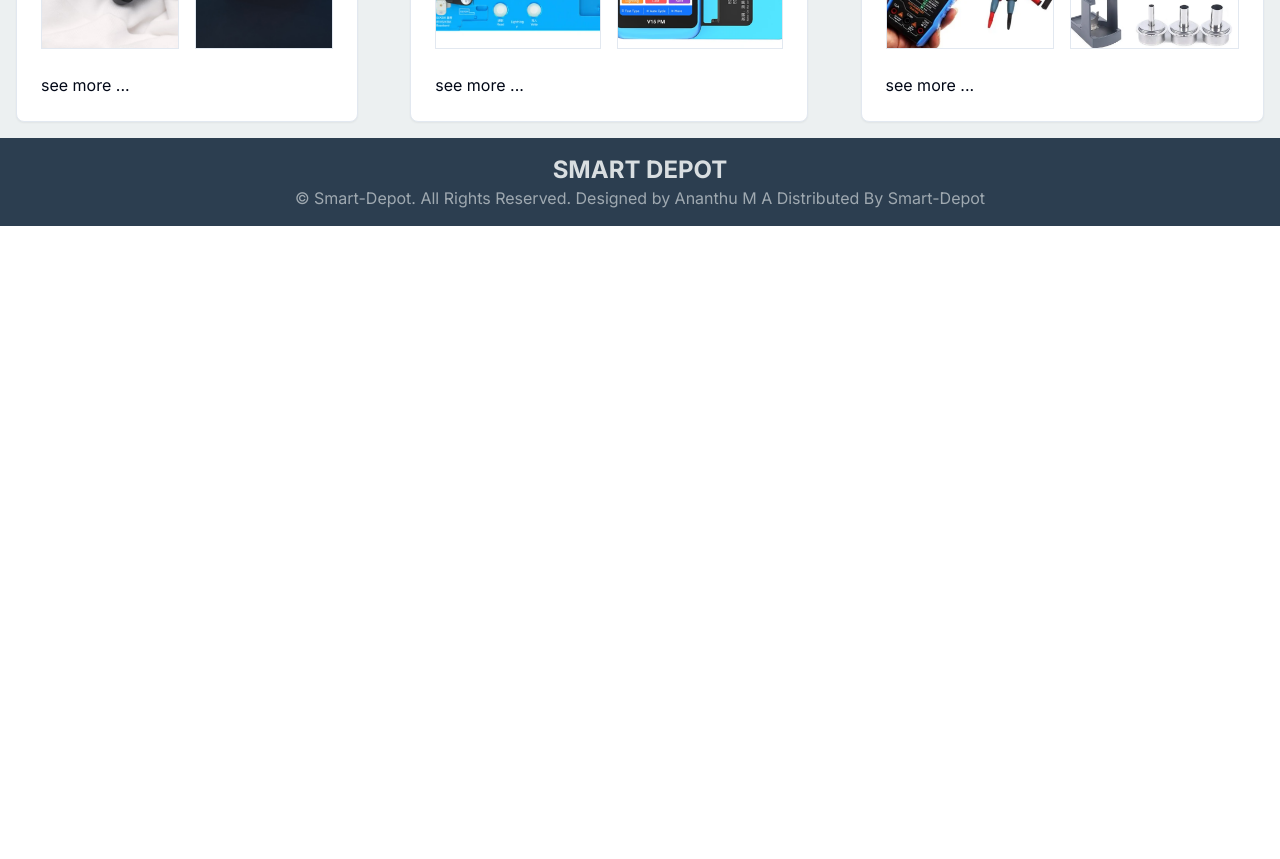
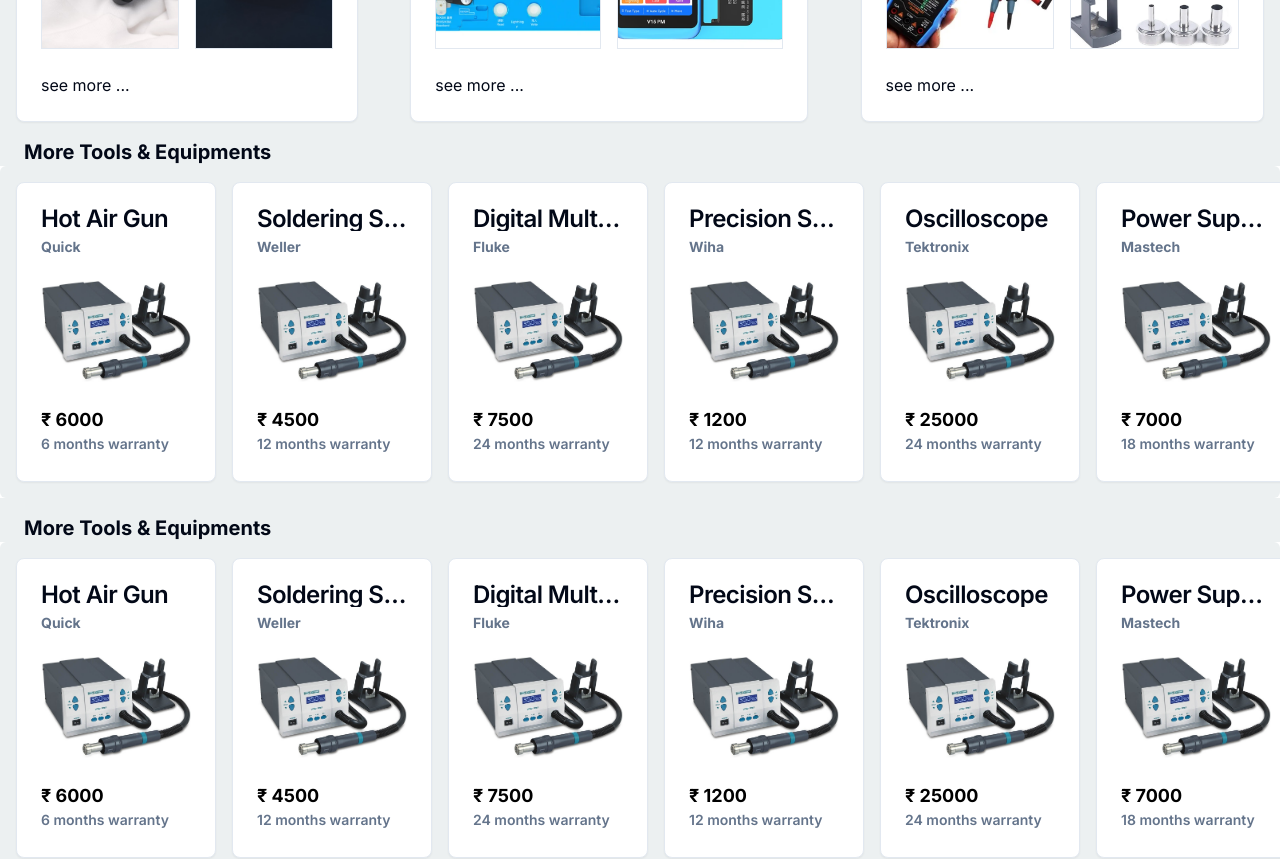
Before and after one commit to Ananthu-M-A/Smart-Depot-NextJs, a Next.js app: page / in a window 1280 px wide. Shown: the part 940-1799 px from the top of the page. Before the commit the page ends 1166 px from the top, so only its background shows below. Built offline with nearby package versions, Linux system fonts and the light colour scheme.

Commit message:
Scrollers Designed & Added to the UI

```diff
--- a/package.json
+++ b/package.json
@@ -11,8 +11,10 @@
   "dependencies": {
     "@radix-ui/react-label": "^2.1.0",
     "@radix-ui/react-radio-group": "^1.2.0",
+    "@radix-ui/react-scroll-area": "^1.1.0",
     "@radix-ui/react-select": "^2.1.1",
     "@radix-ui/react-slot": "^1.1.0",
+    "@radix-ui/react-tooltip": "^1.1.2",
     "class-variance-authority": "^0.7.0",
     "clsx": "^2.1.1",
     "embla-carousel-autoplay": "^8.2.0",
--- a/src/app/page.tsx
+++ b/src/app/page.tsx
@@ -1,11 +1,16 @@
 import Banners from "@/components/Banners";
 import Posters from "@/components/Posters";
+import Scrollers from "@/components/Scrollers";
 
 export default function Home() {
   return (
     <>
       <Banners />
       <Posters />
+      {/* Smartphones */}
+      <Scrollers />
+      {/* Tools and Equipments */}
+      <Scrollers />
     </>
   );
 }
--- a/src/components/Posters.tsx
+++ b/src/components/Posters.tsx
@@ -7,13 +7,13 @@ import {
     CardHeader,
     CardTitle,
 } from "@/components/ui/card"
-import { posters } from '@/constants/poster'
+import { posters } from '@/constants/posters'
 import Image from 'next/image'
 import Link from 'next/link'
 
 const Posters: React.FC = () => {
     return (
-        <div className='flex justify-between p-4 gap-4 bg-lightGray'>
+        <div className='flex justify-between pt-4 px-4 gap-4 bg-lightGray'>
             {posters.map((poster, index) => (
                 <Card key={index}>
                     <CardHeader>
--- /dev/null
+++ b/src/components/Scrollers.tsx
@@ -0,0 +1,57 @@
+import React from 'react'
+import { ScrollArea, ScrollBar } from "@/components/ui/scroll-area"
+import { Card, CardContent, CardDescription, CardFooter, CardHeader, CardTitle } from './ui/card'
+import Image from 'next/image'
+import { productsList } from '@/constants/products'
+import { Tooltip, TooltipContent, TooltipProvider, TooltipTrigger } from './ui/tooltip'
+
+const Scrollers: React.FC = () => {
+    return (<>
+        <h1 className='pl-6 pt-4 text-xl font-bold bg-lightGray'>More Tools & Equipments</h1>
+        <ScrollArea className="whitespace-nowrap rounded-md bg-lightGray">
+            <div className='p-4 flex gap-4 w-full'>
+                {productsList.map((product, index) => (
+                    <div key={index} className='gap-4'>
+                        <Card className='w-[200px] h-[300px] hover:cursor-pointer'>
+                            <CardHeader className='overflow-hidden'>
+                                <TooltipProvider>
+                                    <Tooltip>
+                                        <TooltipTrigger>
+                                            <CardTitle className='text-left truncate'>{product.productName}</CardTitle>
+                                        </TooltipTrigger>
+                                        <TooltipContent>
+                                            <p className='text-xs'>{product.productName}</p>
+                                        </TooltipContent>
+                                    </Tooltip>
+                                </TooltipProvider>
+                                <CardDescription className='font-bold'>
+                                    {product.brand}
+                                </CardDescription>
+                            </CardHeader>
+                            <CardContent>
+                                <Image
+                                    src={product.image}
+                                    alt={`Product Image ${index + 1}`}
+                                    width={200}
+                                    height={300}
+                                />
+                            </CardContent>
+                            <CardFooter className='grid'>
+                                <CardDescription className='text-lg font-bold text-black'>
+                                    {`₹ ${product.price}`}
+                                </CardDescription>
+                                <CardDescription className='font-semibold'>
+                                    {`${product.warranty} months warranty`}
+                                </CardDescription>
+                            </CardFooter>
+                        </Card>
+                    </div>
+                ))}
+                <ScrollBar orientation="horizontal" />
+            </div>
+        </ScrollArea>
+    </>
+    )
+}
+
+export default Scrollers
--- a/src/components/ui/badge.tsx
+++ /dev/null
@@ -1,36 +0,0 @@
-import * as React from "react"
-import { cva, type VariantProps } from "class-variance-authority"
-
-import { cn } from "@/lib/utils"
-
-const badgeVariants = cva(
-  "inline-flex items-center rounded-full border px-2.5 py-0.5 text-xs font-semibold transition-colors focus:outline-none focus:ring-2 focus:ring-ring focus:ring-offset-2",
-  {
-    variants: {
-      variant: {
-        default:
-          "border-transparent bg-primary text-primary-foreground hover:bg-primary/80",
-        secondary:
-          "border-transparent bg-secondary text-secondary-foreground hover:bg-secondary/80",
-        destructive:
-          "border-transparent bg-destructive text-destructive-foreground hover:bg-destructive/80",
-        outline: "text-foreground",
-      },
-    },
-    defaultVariants: {
-      variant: "default",
-    },
-  }
-)
-
-export interface BadgeProps
-  extends React.HTMLAttributes<HTMLDivElement>,
-    VariantProps<typeof badgeVariants> {}
-
-function Badge({ className, variant, ...props }: BadgeProps) {
-  return (
-    <div className={cn(badgeVariants({ variant }), className)} {...props} />
-  )
-}
-
-export { Badge, badgeVariants }
--- /dev/null
+++ b/src/components/ui/scroll-area.tsx
@@ -0,0 +1,48 @@
+"use client"
+
+import * as React from "react"
+import * as ScrollAreaPrimitive from "@radix-ui/react-scroll-area"
+
+import { cn } from "@/lib/utils"
+
+const ScrollArea = React.forwardRef<
+  React.ElementRef<typeof ScrollAreaPrimitive.Root>,
+  React.ComponentPropsWithoutRef<typeof ScrollAreaPrimitive.Root>
+>(({ className, children, ...props }, ref) => (
+  <ScrollAreaPrimitive.Root
+    ref={ref}
+    className={cn("relative overflow-hidden", className)}
+    {...props}
+  >
+    <ScrollAreaPrimitive.Viewport className="h-full w-full rounded-[inherit]">
+      {children}
+    </ScrollAreaPrimitive.Viewport>
+    <ScrollBar />
+    <ScrollAreaPrimitive.Corner />
+  </ScrollAreaPrimitive.Root>
+))
+ScrollArea.displayName = ScrollAreaPrimitive.Root.displayName
+
+const ScrollBar = React.forwardRef<
+  React.ElementRef<typeof ScrollAreaPrimitive.ScrollAreaScrollbar>,
+  React.ComponentPropsWithoutRef<typeof ScrollAreaPrimitive.ScrollAreaScrollbar>
+>(({ className, orientation = "vertical", ...props }, ref) => (
+  <ScrollAreaPrimitive.ScrollAreaScrollbar
+    ref={ref}
+    orientation={orientation}
+    className={cn(
+      "flex touch-none select-none transition-colors",
+      orientation === "vertical" &&
+        "h-full w-2.5 border-l border-l-transparent p-[1px]",
+      orientation === "horizontal" &&
+        "h-2.5 flex-col border-t border-t-transparent p-[1px]",
+      className
+    )}
+    {...props}
+  >
+    <ScrollAreaPrimitive.ScrollAreaThumb className="relative flex-1 rounded-full bg-border" />
+  </ScrollAreaPrimitive.ScrollAreaScrollbar>
+))
+ScrollBar.displayName = ScrollAreaPrimitive.ScrollAreaScrollbar.displayName
+
+export { ScrollArea, ScrollBar }
--- /dev/null
+++ b/src/components/ui/tooltip.tsx
@@ -0,0 +1,30 @@
+"use client"
+
+import * as React from "react"
+import * as TooltipPrimitive from "@radix-ui/react-tooltip"
+
+import { cn } from "@/lib/utils"
+
+const TooltipProvider = TooltipPrimitive.Provider
+
+const Tooltip = TooltipPrimitive.Root
+
+const TooltipTrigger = TooltipPrimitive.Trigger
+
+const TooltipContent = React.forwardRef<
+  React.ElementRef<typeof TooltipPrimitive.Content>,
+  React.ComponentPropsWithoutRef<typeof TooltipPrimitive.Content>
+>(({ className, sideOffset = 4, ...props }, ref) => (
+  <TooltipPrimitive.Content
+    ref={ref}
+    sideOffset={sideOffset}
+    className={cn(
+      "z-50 overflow-hidden rounded-md border bg-popover px-3 py-1.5 text-sm text-popover-foreground shadow-md animate-in fade-in-0 zoom-in-95 data-[state=closed]:animate-out data-[state=closed]:fade-out-0 data-[state=closed]:zoom-out-95 data-[side=bottom]:slide-in-from-top-2 data-[side=left]:slide-in-from-right-2 data-[side=right]:slide-in-from-left-2 data-[side=top]:slide-in-from-bottom-2",
+      className
+    )}
+    {...props}
+  />
+))
+TooltipContent.displayName = TooltipPrimitive.Content.displayName
+
+export { Tooltip, TooltipTrigger, TooltipContent, TooltipProvider }
--- /dev/null
+++ b/src/constants/products.ts
@@ -0,0 +1,81 @@
+import product1 from "../../public/product1.jpg"
+
+export const productsList = [
+    {
+        productName: "Hot Air Gun",
+        brand: "Quick",
+        image: product1,
+        price: 6000,
+        warranty: 6
+    },
+    {
+        productName: "Soldering Station",
+        brand: "Weller",
+        image: product1,
+        price: 4500,
+        warranty: 12
+    },
+    {
+        productName: "Digital Multimeter",
+        brand: "Fluke",
+        image: product1,
+        price: 7500,
+        warranty: 24
+    },
+    {
+        productName: "Precision Screwdriver Set",
+        brand: "Wiha",
+        image: product1,
+        price: 1200,
+        warranty: 12
+    },
+    {
+        productName: "Oscilloscope",
+        brand: "Tektronix",
+        image: product1,
+        price: 25000,
+        warranty: 24
+    },
+    {
+        productName: "Power Supply Unit",
+        brand: "Mastech",
+        image: product1,
+        price: 7000,
+        warranty: 18
+    },
+    {
+        productName: "Hot Plate",
+        brand: "Quick",
+        image: product1,
+        price: 5000,
+        warranty: 12
+    },
+    {
+        productName: "Ultrasonic Cleaner",
+        brand: "Crest",
+        image: product1,
+        price: 8000,
+        warranty: 24
+    },
+    {
+        productName: "Infrared Thermometer",
+        brand: "Fluke",
+        image: product1,
+        price: 3000,
+        warranty: 12
+    },
+    {
+        productName: "Vacuum Desoldering Tool",
+        brand: "Hakko",
+        image: product1,
+        price: 12000,
+        warranty: 24
+    },
+    {
+        productName: "Rework Station",
+        brand: "Atten",
+        image: product1,
+        price: 9000,
+        warranty: 12
+    }
+]
```
Also changed, not shown: public/product1.jpg (added), src/constants/posters.ts (renamed from src/constants/poster.ts), 1 other file (tests, documents, lock files or other folders).
